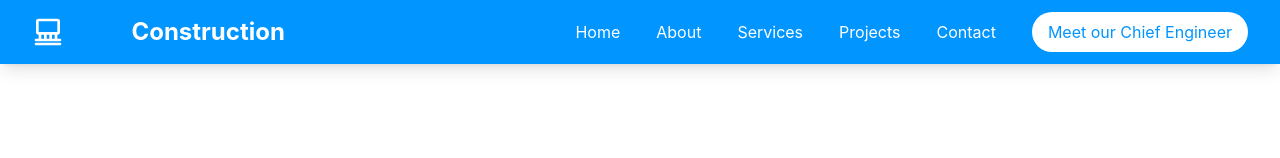
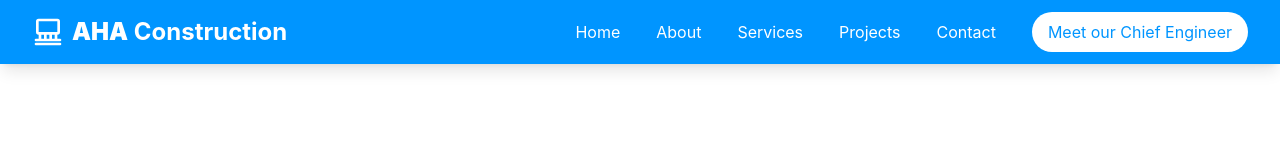
Before and after one commit to reenas3/aha-realestate-website, a React (Vite) app: page /aha-realestate-website/profile in a window 1280 px wide. Shown: the top 158 px of the page. Built offline with nearby package versions, Linux system fonts and the light colour scheme.

Commit message:
Fix AHA text color in navbar to be white

```diff
--- a/src/components/layout/Navbar.tsx
+++ b/src/components/layout/Navbar.tsx
@@ -48,7 +48,7 @@ export default function Navbar() {
           <svg className="h-8 w-8 text-white" viewBox="0 0 24 24" fill="none" xmlns="http://www.w3.org/2000/svg">
             <path d="M3 21H21M3 18H21M6 18V13M10 18V13M14 18V13M18 18V13M5 13H19C19.5523 13 20 12.5523 20 12V4C20 3.44772 19.5523 3 19 3H5C4.44772 3 4 3.44772 4 4V12C4 12.5523 4.44772 13 5 13Z" stroke="currentColor" strokeWidth="2" strokeLinecap="round" strokeLinejoin="round"/>
           </svg>
-          <span className="text-2xl font-bold"><span className="text-[#0095FF]">AHA</span> Construction</span>
+          <span className="text-2xl font-bold"><span className="text-white font-black">AHA</span> Construction</span>
         </Link>
 
         {/* Desktop Navigation */}
```
